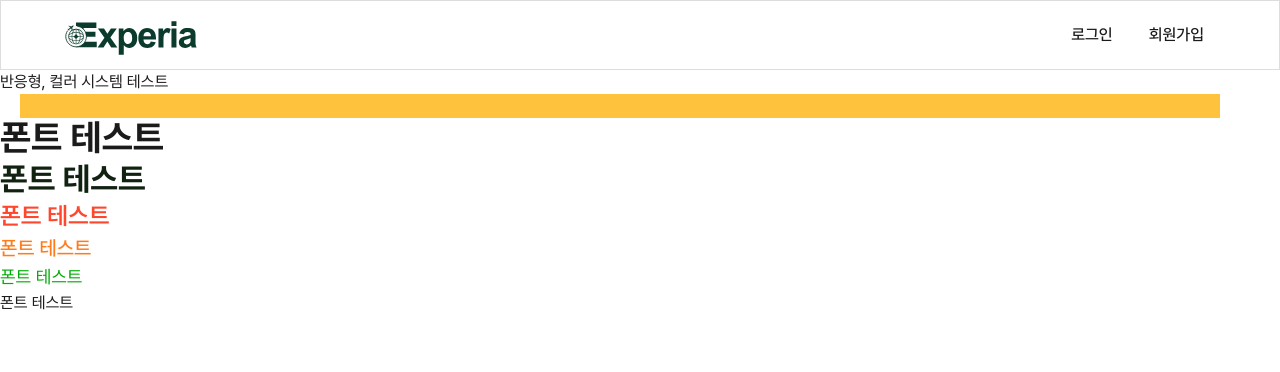
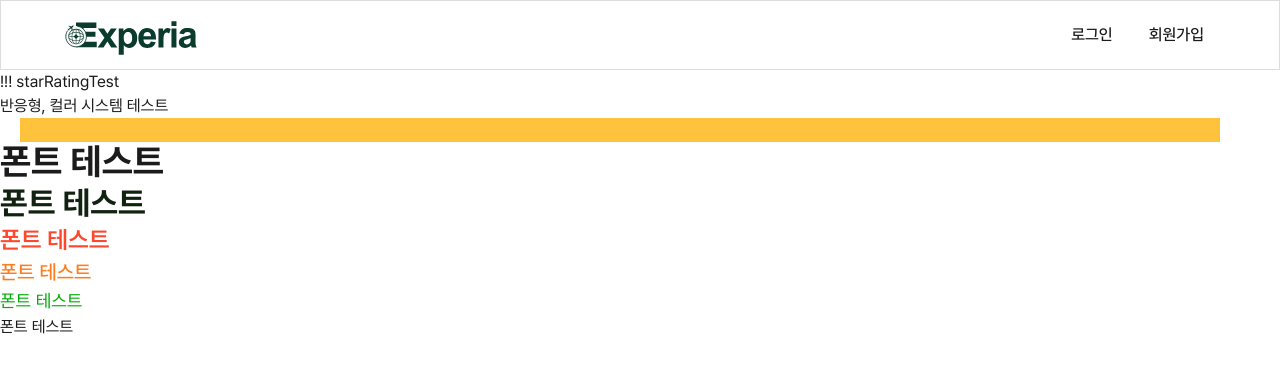
Before and after one commit to CODEIT-FE16-PART4-6/FINAL, a Next.js app: page / in a window 1280 px wide. Shown: the top 372 px of the page. Built offline with nearby package versions, Linux system fonts and the light colour scheme.

Commit message:
feat : 별점 컴포넌트 추가 및 기초 세팅

```diff
--- a/src/app/page.tsx
+++ b/src/app/page.tsx
@@ -1,6 +1,11 @@
+import { StarRating } from '@/components/StarRating';
+
 export default function Home() {
   return (
     <main>
+      <div>
+        <StarRating />
+      </div>
       반응형, 컬러 시스템 테스트
       <div className='bg-primary md:bg-green lg:bg-yellow h-6 w-full md:mx-5 md:w-[400px] lg:w-[1200px]'></div>
       <h2 className='text-4xl font-bold text-black'>폰트 테스트</h2>
--- /dev/null
+++ b/src/components/StarRating.tsx
@@ -0,0 +1,20 @@
+'use client';
+import { useState } from 'react';
+
+/*
+const StarRatingProps {
+    value?: number;
+
+}
+
+const Star ()=>{
+
+
+}*/
+export const StarRating = () => {
+  const [currentRating, setCurrentRating] = useState(); // 현재 선택된 값.
+  const [hoverRating, setHoverRating] = useState(); //마우스 를 올렸을 때의 임시값
+  //[confirm, setConfirm] =useState(); //점수 확정 상태
+
+  return <>!!! starRatingTest</>;
+};
```
Also changed, not shown: 1 other file (tests, documents, lock files or other folders).
